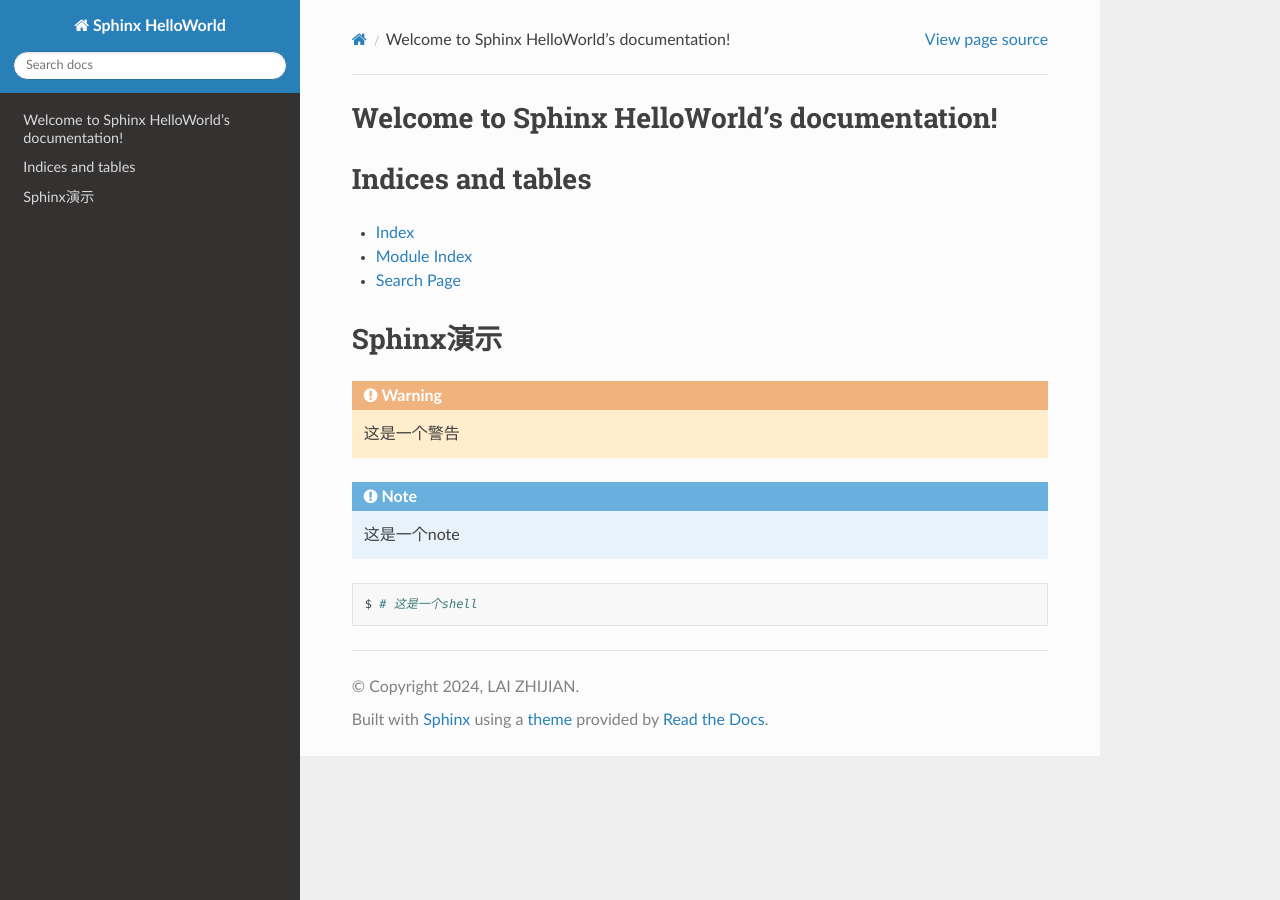
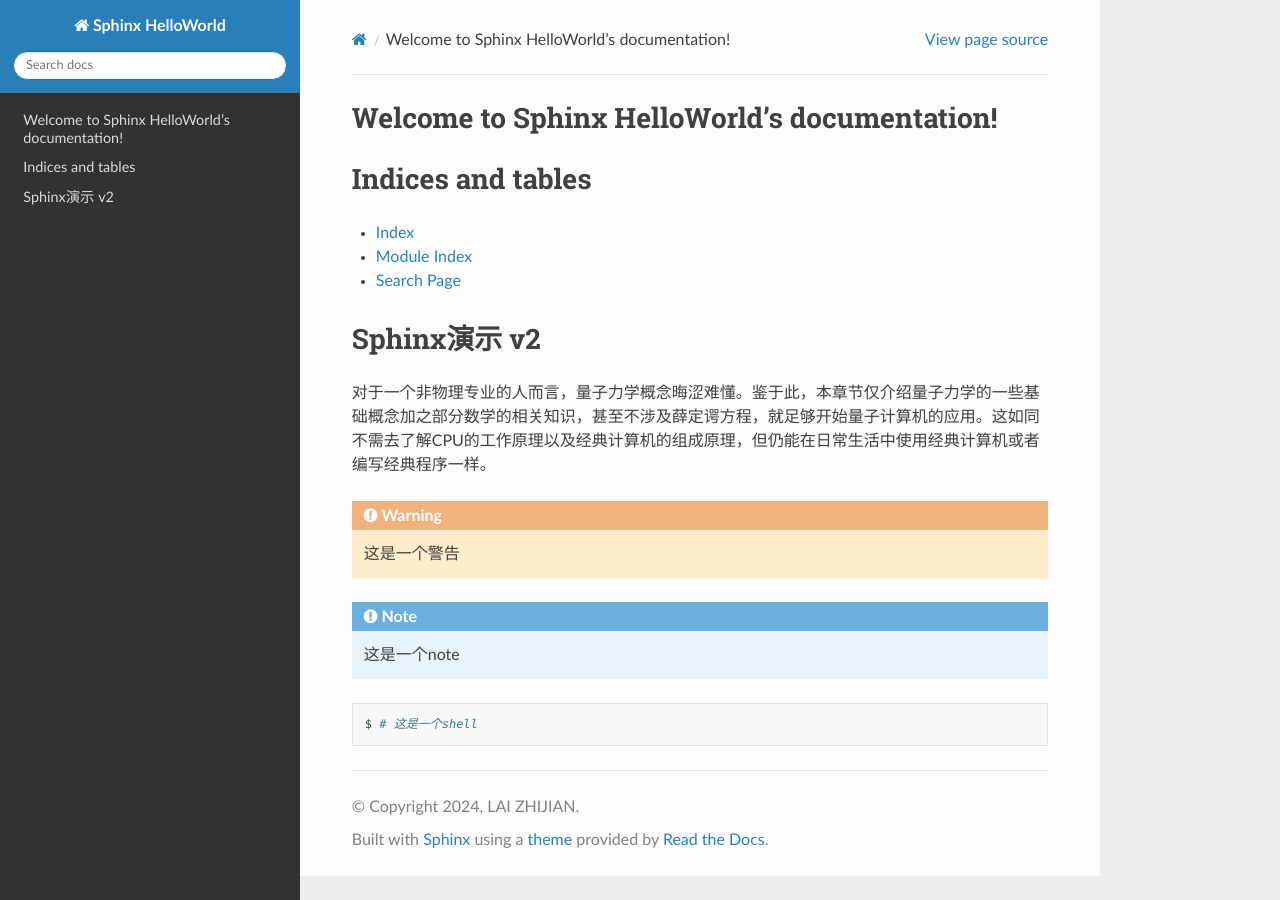
Before and after one commit to GALVINLAI/sphinx-helloworld, a Sphinx documentation site: the page built from source/index.rst, in a window 1280 px wide. Built offline with Sphinx 7.4.7 and the Read the Docs theme 2.0.0, drawn with Linux system fonts in a browser that asks for light colours.

Commit message:
sometext

```diff
--- a/source/index.rst
+++ b/source/index.rst
@@ -20,8 +20,10 @@
 * :ref:`search`
 
 
-Sphinx演示
+Sphinx演示 v2
 ==============
+
+对于一个非物理专业的人而言，量子力学概念晦涩难懂。鉴于此，本章节仅介绍量子力学的一些基础概念加之部分数学的相关知识，甚至不涉及薛定谔方程，就足够开始量子计算机的应用。这如同不需去了解CPU的工作原理以及经典计算机的组成原理，但仍能在日常生活中使用经典计算机或者编写经典程序一样。
 
 .. warning::
 
```
